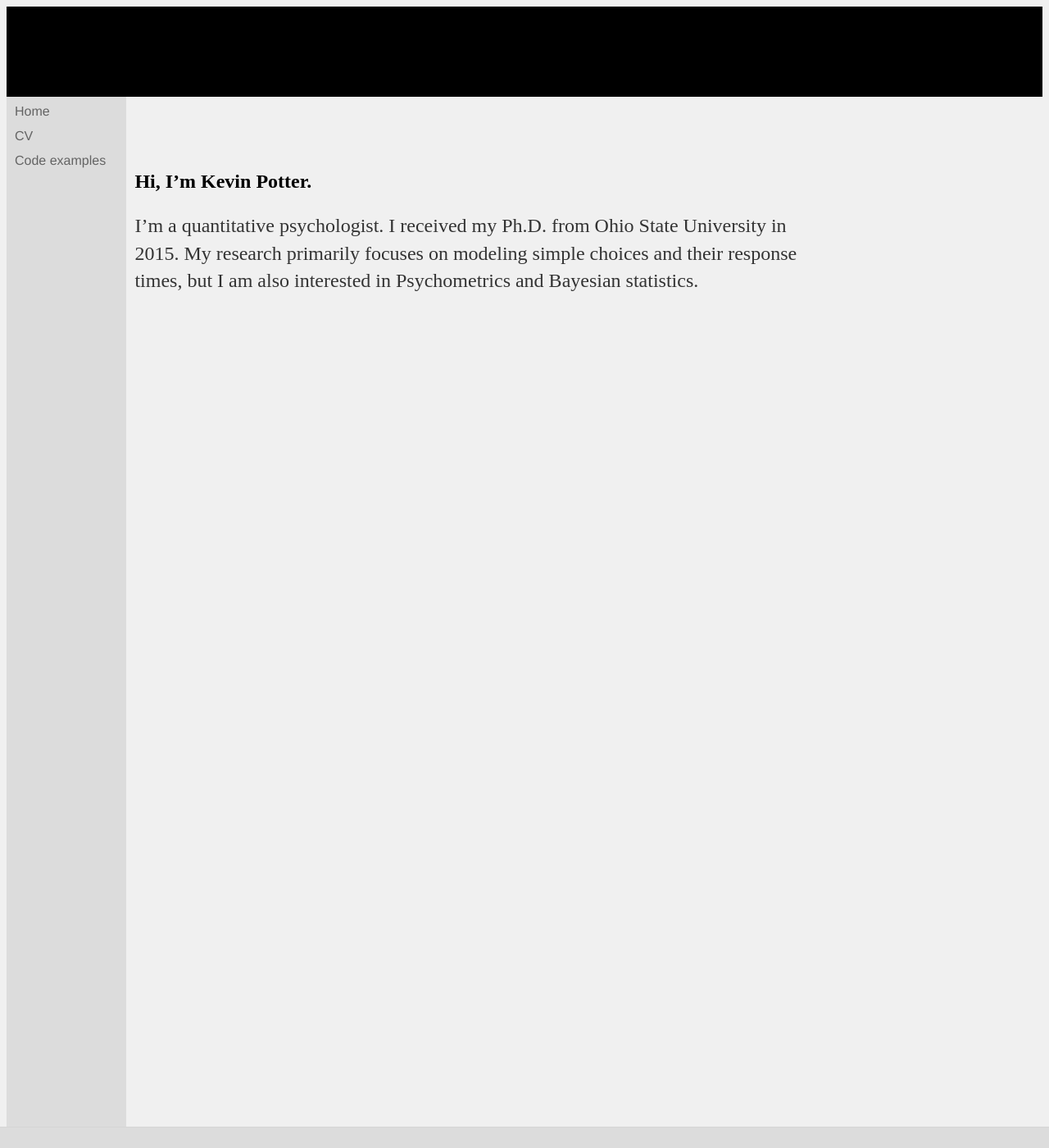
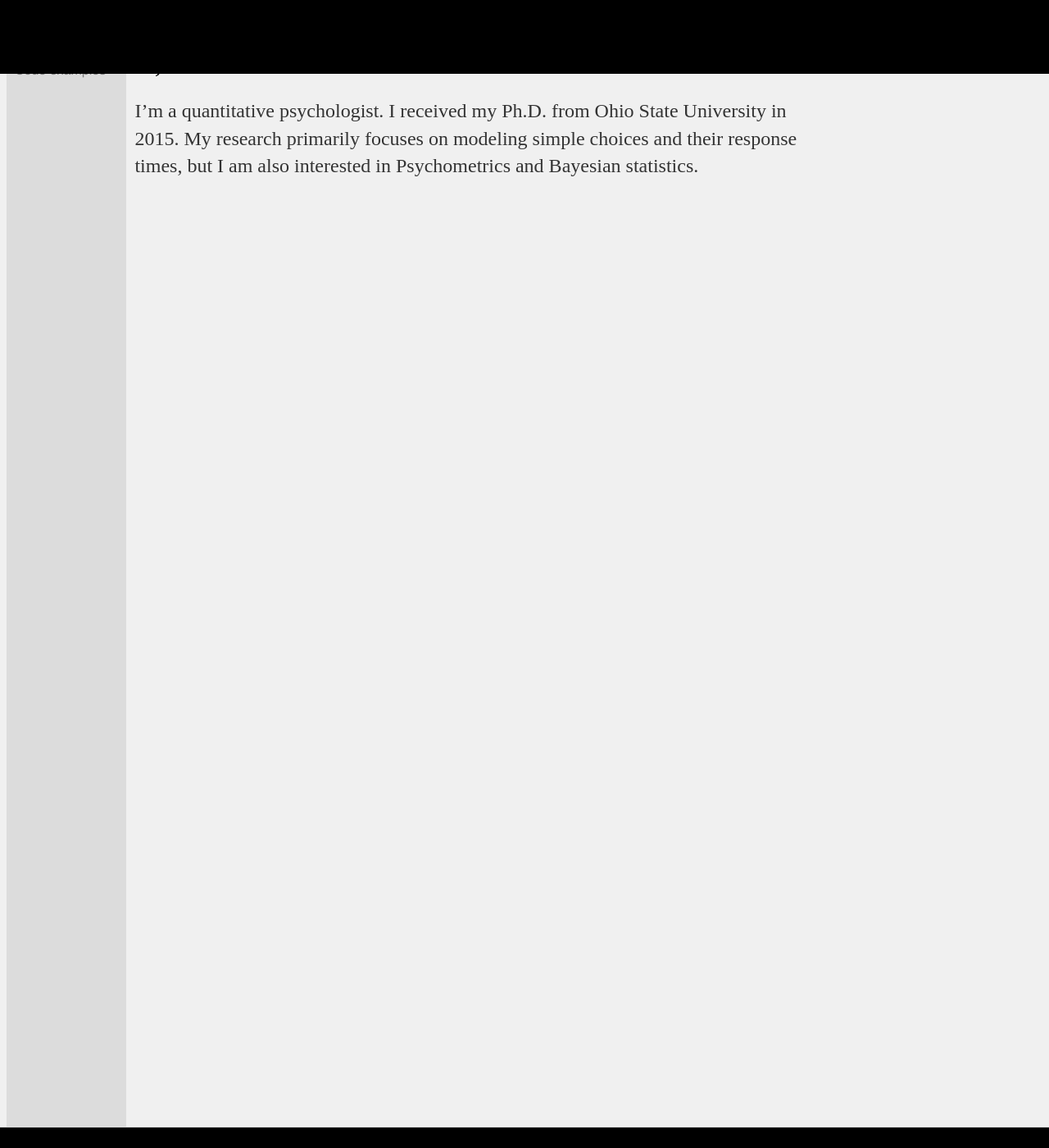
Before and after one commit to rettopnivek/rettopnivek.github.io, a Jekyll site: the page built from index.md, in a window 1280 px wide and 1400 px high. Shown: the whole window at 82% size. Built offline with Jekyll 4.4.1, drawn with Linux system fonts in a browser that asks for light colours.

Commit message:
Update main.css

```diff
--- a/css/main.css
+++ b/css/main.css
@@ -3,10 +3,15 @@ body {
 }
 /* Top bar */
 #header {
+    /* Set header to float */
+    position: fixed;
+    top: 0;
+    left: 0;
+    right: 0;
+    /* Characterisitics */
     background-color:black;
-    height:100px;
+    height:80px;
     color:white;
-    text-align:center;
     padding:5px;
 }
 /* Navigation bar */
@@ -22,7 +27,7 @@ body {
 }
 /* Main content */
 #section {
-    margin: 60px auto;
+    margin: 30px auto;
     width: 65%;
     float:left;
     padding:10px;
@@ -40,8 +45,8 @@ body {
     right: 0;
     /* Footer aspects */
     height: 15px;
-    background-color:rgb(220,220,220);
-    color:rgb(50,50,50);
+    background-color:black;
+    /* color:rgb(100,100,100); */
     display: inline;
     text-align:center;
     /* margin-right: 20px; */
@@ -54,7 +59,7 @@ li {
 }
 a {
     text-decoration: none;
-    color: rgb(100, 100, 100);
+    color: rgb(125, 125, 125);
 }
 a:hover {
     /* Hovering over a link makes it underlined */
@@ -63,7 +68,7 @@ a:hover {
 a:visited {
     /* Disable the setting of a link to purple if previously visited */
     text-decoration: none;
-    color:rgb(100,100,100);
+    color:rgb(125,125,125);
 }
 h1 {
     font-size: 3em;
```
